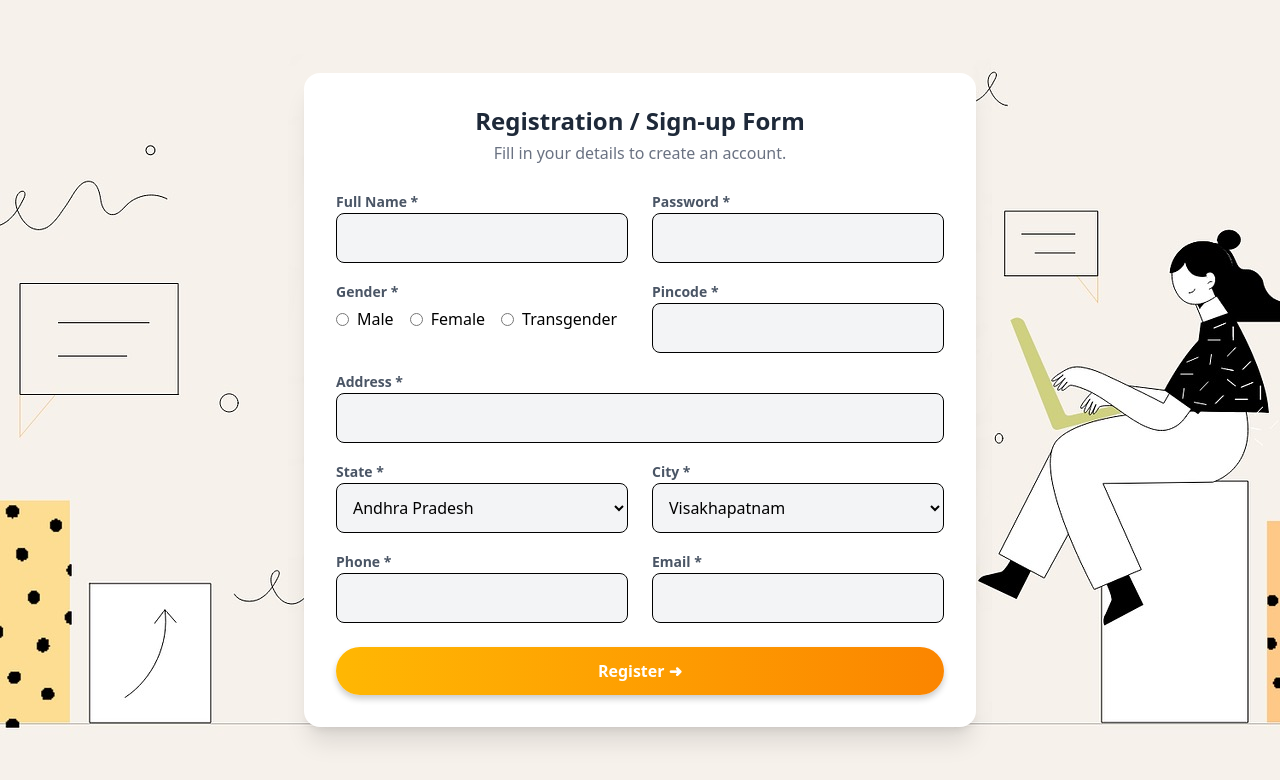
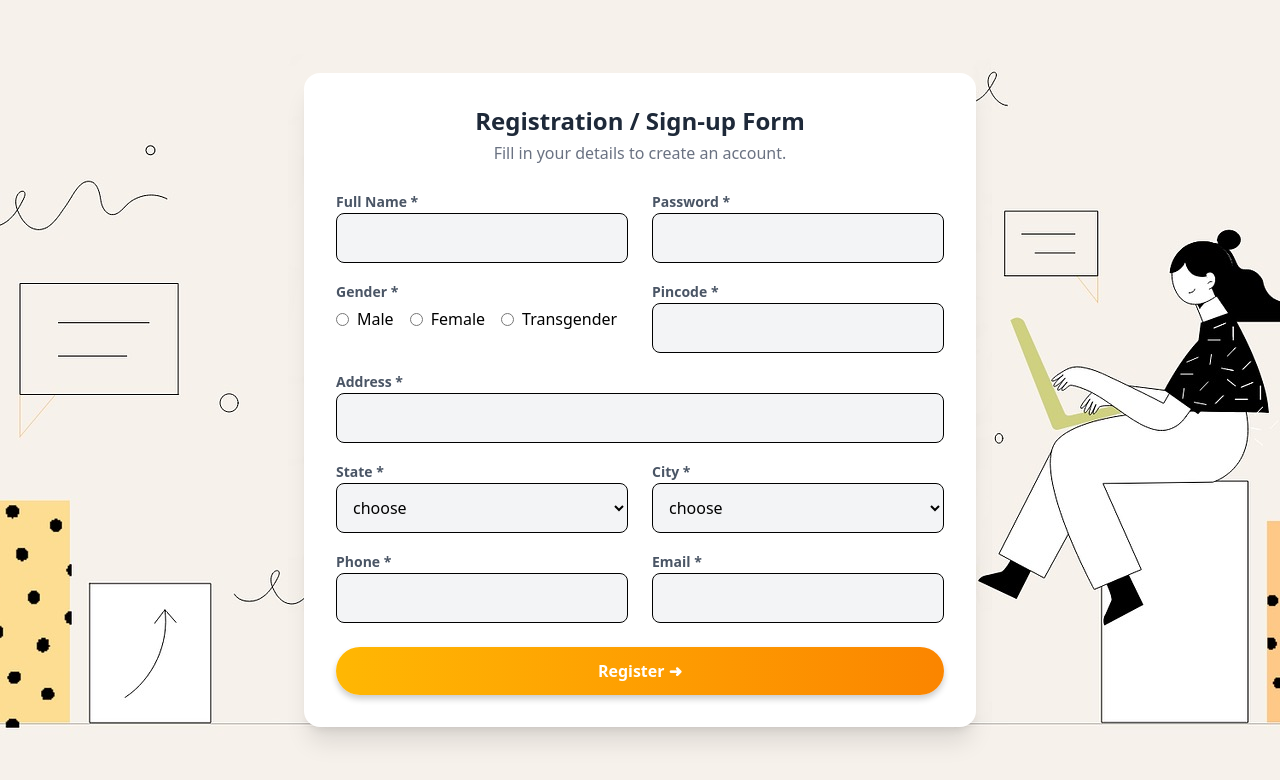
Before and after one commit to sarthaknayyar/aspire-hackathon, a React (Vite) app in the folder client/: page /signup in a window 1280 px wide. Shown: the top 780 px of the page. Built offline with nearby package versions, Linux system fonts and the light colour scheme.

Commit message:
minor fixes

```diff
--- a/client/src/components/Home.jsx
+++ b/client/src/components/Home.jsx
@@ -164,7 +164,7 @@ export default function Home() {
             Prev
           </button>
           <p className="text-gray-700">
-            Page {currentPage} of {Math.ceil(grievances.length / entriesPerPage)}
+            Page {currentPage} of {Math.max(1, Math.ceil(grievances.length / entriesPerPage))}
           </p>
           <button
             onClick={nextPage}
--- a/client/src/components/Navbar.jsx
+++ b/client/src/components/Navbar.jsx
@@ -8,6 +8,8 @@ const Navbar = () => {
   const handleNavigate = async () => {
     navigate("/login");
   };
+
+
 
   return (
     <header className="bg-blue-900 text-white px-8 py-4 flex justify-between items-center shadow-md">
--- a/client/src/components/SignUp.jsx
+++ b/client/src/components/SignUp.jsx
@@ -15,35 +15,36 @@ const SignupForm = () => {
   });
 
   const stateLists = {
-    "Andhra Pradesh": ["Visakhapatnam", "Vijayawada", "Guntur", "Tirupati", "Rajahmundry", "Kakinada", "Anantapur", "Nellore", "Kadapa", "Chittoor"],
-    "Arunachal Pradesh": ["Itanagar", "Tawang", "Ziro", "Pasighat", "Bomdila", "Roing", "Tezu", "Along", "Seppa", "Changlang"],
-    "Assam": ["Guwahati", "Dibrugarh", "Jorhat", "Silchar", "Tezpur", "Tinsukia", "Nagaon", "Diphu", "Bongaigaon", "Sivasagar"],
-    "Bihar": ["Patna", "Gaya", "Muzaffarpur", "Bhagalpur", "Darbhanga", "Begusarai", "Purnia", "Samastipur", "Ara", "Chhapra"],
-    "Chhattisgarh": ["Raipur", "Bhilai", "Bilaspur", "Korba", "Durg", "Jagdalpur", "Rajnandgaon", "Raigarh", "Ambikapur", "Dhamtari"],
-    "Goa": ["Panaji", "Margao", "Vasco da Gama", "Mapusa", "Ponda", "Calangute", "Bicholim", "Canacona", "Curchorem", "Sanguem"],
-    "Gujarat": ["Ahmedabad", "Surat", "Vadodara", "Rajkot", "Gandhinagar", "Jamnagar", "Bhavnagar", "Anand", "Junagadh", "Bhuj"],
-    "Haryana": ["Gurugram", "Faridabad", "Panipat", "Ambala", "Karnal", "Rohtak", "Hisar", "Yamunanagar", "Sonipat", "Panchkula"],
-    "Himachal Pradesh": ["Shimla", "Manali", "Dharamshala", "Kullu", "Solan", "Mandi", "Chamba", "Bilaspur", "Hamirpur", "Una"],
-    "Jharkhand": ["Ranchi", "Jamshedpur", "Dhanbad", "Bokaro", "Hazaribagh", "Deoghar", "Giridih", "Ramgarh", "Palamu", "Dumka"],
-    "Karnataka": ["Bengaluru", "Mysuru", "Hubballi", "Mangaluru", "Belagavi", "Shivamogga", "Davanagere", "Ballari", "Tumakuru", "Udupi"],
-    "Kerala": ["Thiruvananthapuram", "Kochi", "Kozhikode", "Thrissur", "Alappuzha", "Palakkad", "Kollam", "Kannur", "Kottayam", "Malappuram"],
-    "Madhya Pradesh": ["Bhopal", "Indore", "Gwalior", "Jabalpur", "Ujjain", "Ratlam", "Rewa", "Sagar", "Satna", "Chhindwara"],
-    "Maharashtra": ["Mumbai", "Pune", "Nagpur", "Nashik", "Aurangabad", "Thane", "Solapur", "Kolhapur", "Amravati", "Navi Mumbai"],
-    "Manipur": ["Imphal", "Bishnupur", "Thoubal", "Churachandpur", "Ukhrul", "Tamenglong", "Senapati", "Kakching", "Jiribam", "Moreh"],
-    "Meghalaya": ["Shillong", "Tura", "Nongpoh", "Baghmara", "Jowai", "Williamnagar", "Resubelpara", "Mairang", "Nongstoin", "Khliehriat"],
-    "Mizoram": ["Aizawl", "Lunglei", "Champhai", "Serchhip", "Kolasib", "Lawngtlai", "Saiha", "Mamit", "Bairabi", "Saitual"],
-    "Nagaland": ["Kohima", "Dimapur", "Mokokchung", "Tuensang", "Mon", "Wokha", "Zunheboto", "Phek", "Kiphire", "Longleng"],
-    "Odisha": ["Bhubaneswar", "Cuttack", "Rourkela", "Sambalpur", "Berhampur", "Puri", "Balasore", "Bhadrak", "Angul", "Jeypore"],
-    "Punjab": ["Ludhiana", "Amritsar", "Jalandhar", "Patiala", "Bathinda", "Mohali", "Pathankot", "Hoshiarpur", "Moga", "Ferozepur"],
-    "Rajasthan": ["Jaipur", "Jodhpur", "Udaipur", "Kota", "Bikaner", "Ajmer", "Alwar", "Bharatpur", "Sikar", "Chittorgarh"],
-    "Sikkim": ["Gangtok", "Namchi", "Mangan", "Gyalshing", "Pelling", "Rangpo", "Jorethang", "Ravangla", "Lachen", "Lachung"],
-    "Tamil Nadu": ["Chennai", "Coimbatore", "Madurai", "Tiruchirappalli", "Salem", "Vellore", "Tirunelveli", "Erode", "Thoothukudi", "Dindigul"],
-    "Telangana": ["Hyderabad", "Warangal", "Nizamabad", "Khammam", "Karimnagar", "Mahbubnagar", "Siddipet", "Ramagundam", "Mancherial", "Adilabad"],
-    "Tripura": ["Agartala", "Udaipur", "Kailashahar", "Dharmanagar", "Ambassa", "Belonia", "Kamalpur", "Sonamura", "Khowai", "Bishalgarh"],
-    "Uttar Pradesh": ["Lucknow", "Kanpur", "Agra", "Varanasi", "Prayagraj", "Meerut", "Ghaziabad", "Gorakhpur", "Bareilly", "Aligarh"],
-    "Uttarakhand": ["Dehradun", "Haridwar", "Nainital", "Almora", "Rishikesh", "Mussoorie", "Pithoragarh", "Rudrapur", "Haldwani", "Tehri"],
-    "West Bengal": ["Kolkata", "Howrah", "Durgapur", "Asansol", "Siliguri", "Malda", "Kharagpur", "Bardhaman", "Midnapore", "Berhampore"],
-    "Delhi": ["New Delhi", "Connaught Place", "Chandni Chowk", "Saket", "Karol Bagh", "Rohini", "Dwarka", "Lajpat Nagar", "Hauz Khas", "Janakpuri"]
+    "choose": ["choose"],
+    "Andhra Pradesh": ["choose","Visakhapatnam", "Vijayawada", "Guntur", "Tirupati", "Rajahmundry", "Kakinada", "Anantapur", "Nellore", "Kadapa", "Chittoor"],
+    "Arunachal Pradesh": ["choose","Itanagar", "Tawang", "Ziro", "Pasighat", "Bomdila", "Roing", "Tezu", "Along", "Seppa", "Changlang"],
+    "Assam": ["choose","Guwahati", "Dibrugarh", "Jorhat", "Silchar", "Tezpur", "Tinsukia", "Nagaon", "Diphu", "Bongaigaon", "Sivasagar"],
+    "Bihar": ["choose","Patna", "Gaya", "Muzaffarpur", "Bhagalpur", "Darbhanga", "Begusarai", "Purnia", "Samastipur", "Ara", "Chhapra"],
+    "Chhattisgarh": ["choose","Raipur", "Bhilai", "Bilaspur", "Korba", "Durg", "Jagdalpur", "Rajnandgaon", "Raigarh", "Ambikapur", "Dhamtari"],
+    "Goa": ["choose","Panaji", "Margao", "Vasco da Gama", "Mapusa", "Ponda", "Calangute", "Bicholim", "Canacona", "Curchorem", "Sanguem"],
+    "Gujarat": ["choose","Ahmedabad", "Surat", "Vadodara", "Rajkot", "Gandhinagar", "Jamnagar", "Bhavnagar", "Anand", "Junagadh", "Bhuj"],
+    "Haryana": ["choose","Gurugram", "Faridabad", "Panipat", "Ambala", "Karnal", "Rohtak", "Hisar", "Yamunanagar", "Sonipat", "Panchkula"],
+    "Himachal Pradesh": ["choose","Shimla", "Manali", "Dharamshala", "Kullu", "Solan", "Mandi", "Chamba", "Bilaspur", "Hamirpur", "Una"],
+    "Jharkhand": ["choose","Ranchi", "Jamshedpur", "Dhanbad", "Bokaro", "Hazaribagh", "Deoghar", "Giridih", "Ramgarh", "Palamu", "Dumka"],
+    "Karnataka": ["choose","Bengaluru", "Mysuru", "Hubballi", "Mangaluru", "Belagavi", "Shivamogga", "Davanagere", "Ballari", "Tumakuru", "Udupi"],
+    "Kerala": ["choose","Thiruvananthapuram", "Kochi", "Kozhikode", "Thrissur", "Alappuzha", "Palakkad", "Kollam", "Kannur", "Kottayam", "Malappuram"],
+    "Madhya Pradesh": ["choose","Bhopal", "Indore", "Gwalior", "Jabalpur", "Ujjain", "Ratlam", "Rewa", "Sagar", "Satna", "Chhindwara"],
+    "Maharashtra": ["choose","Mumbai", "Pune", "Nagpur", "Nashik", "Aurangabad", "Thane", "Solapur", "Kolhapur", "Amravati", "Navi Mumbai"],
+    "Manipur": ["choose","Imphal", "Bishnupur", "Thoubal", "Churachandpur", "Ukhrul", "Tamenglong", "Senapati", "Kakching", "Jiribam", "Moreh"],
+    "Meghalaya": ["choose","Shillong", "Tura", "Nongpoh", "Baghmara", "Jowai", "Williamnagar", "Resubelpara", "Mairang", "Nongstoin", "Khliehriat"],
+    "Mizoram": ["choose","Aizawl", "Lunglei", "Champhai", "Serchhip", "Kolasib", "Lawngtlai", "Saiha", "Mamit", "Bairabi", "Saitual"],
+    "Nagaland": ["choose","Kohima", "Dimapur", "Mokokchung", "Tuensang", "Mon", "Wokha", "Zunheboto", "Phek", "Kiphire", "Longleng"],
+    "Odisha": ["choose","Bhubaneswar", "Cuttack", "Rourkela", "Sambalpur", "Berhampur", "Puri", "Balasore", "Bhadrak", "Angul", "Jeypore"],
+    "Punjab": ["choose","Ludhiana", "Amritsar", "Jalandhar", "Patiala", "Bathinda", "Mohali", "Pathankot", "Hoshiarpur", "Moga", "Ferozepur"],
+    "Rajasthan": ["choose","Jaipur", "Jodhpur", "Udaipur", "Kota", "Bikaner", "Ajmer", "Alwar", "Bharatpur", "Sikar", "Chittorgarh"],
+    "Sikkim": ["choose","Gangtok", "Namchi", "Mangan", "Gyalshing", "Pelling", "Rangpo", "Jorethang", "Ravangla", "Lachen", "Lachung"],
+    "Tamil Nadu": ["choose","Chennai", "Coimbatore", "Madurai", "Tiruchirappalli", "Salem", "Vellore", "Tirunelveli", "Erode", "Thoothukudi", "Dindigul"],
+    "Telangana": ["choose","Hyderabad", "Warangal", "Nizamabad", "Khammam", "Karimnagar", "Mahbubnagar", "Siddipet", "Ramagundam", "Mancherial", "Adilabad"],
+    "Tripura": ["choose","Agartala", "Udaipur", "Kailashahar", "Dharmanagar", "Ambassa", "Belonia", "Kamalpur", "Sonamura", "Khowai", "Bishalgarh"],
+    "Uttar Pradesh": ["choose","Lucknow", "Kanpur", "Agra", "Varanasi", "Prayagraj", "Meerut", "Ghaziabad", "Gorakhpur", "Bareilly", "Aligarh"],
+    "Uttarakhand": ["choose","Dehradun", "Haridwar", "Nainital", "Almora", "Rishikesh", "Mussoorie", "Pithoragarh", "Rudrapur", "Haldwani", "Tehri"],
+    "West Bengal": ["choose","Kolkata", "Howrah", "Durgapur", "Asansol", "Siliguri", "Malda", "Kharagpur", "Bardhaman", "Midnapore", "Berhampore"],
+    "Delhi": ["choose","New Delhi", "Connaught Place", "Chandni Chowk", "Saket", "Karol Bagh", "Rohini", "Dwarka", "Lajpat Nagar", "Hauz Khas", "Janakpuri"]
   };
 
 
--- a/client/src/pages/LandingPage.jsx
+++ b/client/src/pages/LandingPage.jsx
@@ -1,5 +1,3 @@
-"use client";
-
 import React, { useState, useEffect } from "react";
 import { motion, AnimatePresence, stagger } from "framer-motion";
 import { useNavigate } from "react-router-dom";
```
